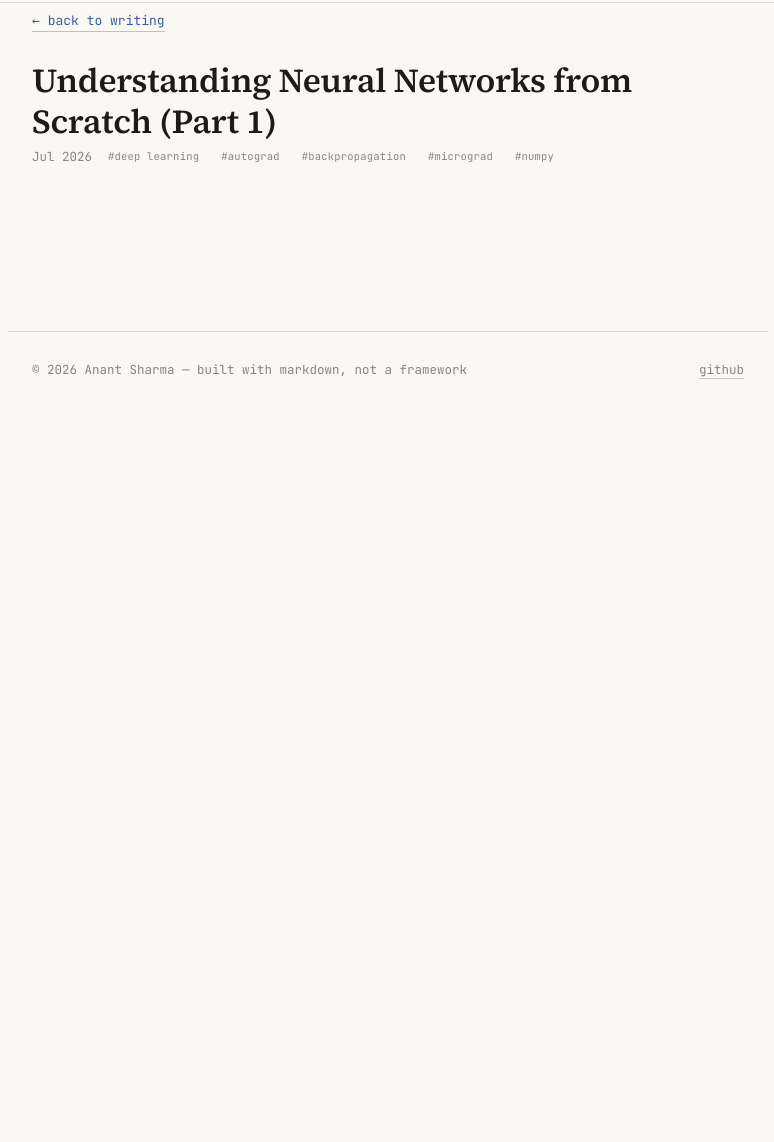
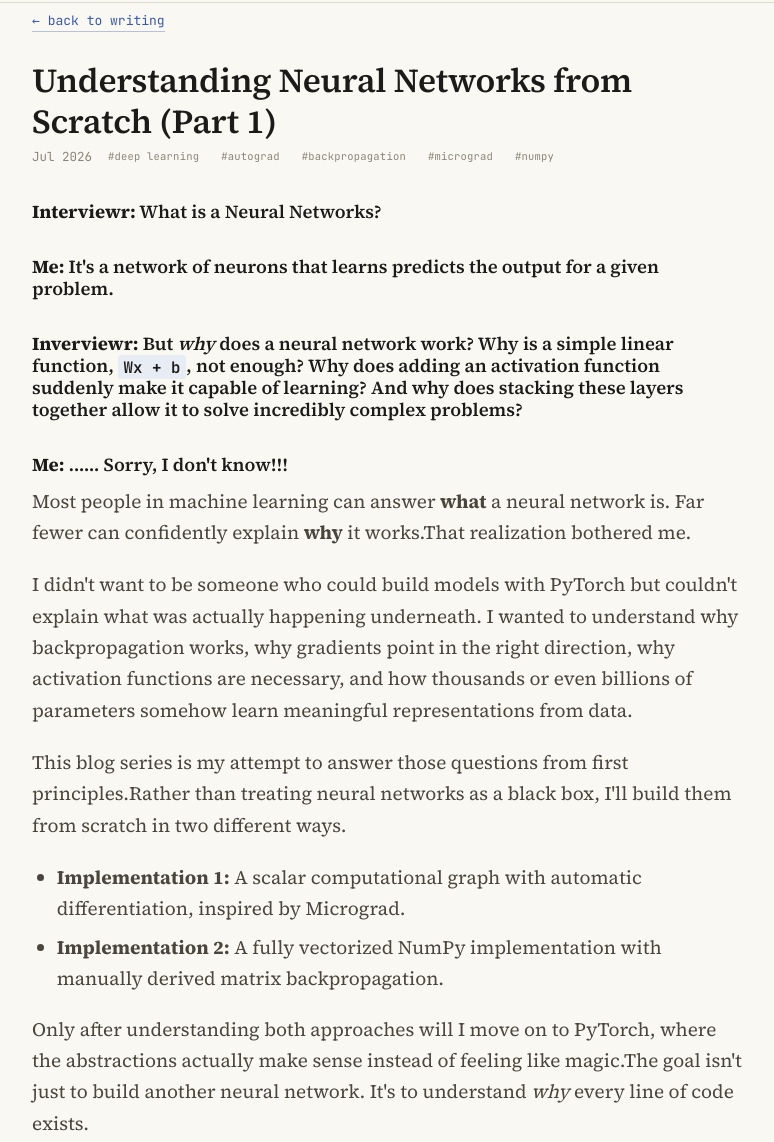
Before and after one commit to AnantSharma09/AnantSharma09.github.io, a plain HTML site: page posts/Building-NeuralNet-from-scratch.html in a window 1280 px wide. Shown: the part 83-1225 px from the top of the page, without its empty margins (252-1026 px from the left). Before the commit the page ends 800 px from the top, so only its background shows below. Drawn offline with Linux system fonts and the light colour scheme.

Commit message:
Update blog

```diff
--- a/posts/Building-NeuralNet-from-scratch.html
+++ b/posts/Building-NeuralNet-from-scratch.html
@@ -37,7 +37,18 @@
 </div>
 
 <div class="post-body">
-<h3 id="_1"></h3>
+<h3 id="interviewr-what-is-a-neural-networks"><strong>Interviewr:</strong> What is a Neural Networks?</h3>
+<h3 id="me-its-a-network-of-neurons-that-learns-predicts-the-output-for-a-given-problem"><strong>Me:</strong> It's a network of neurons that learns predicts the output for a given problem.</h3>
+<h3 id="inverviewr-but-why-does-a-neural-network-work-why-is-a-simple-linear-function-wx-b-not-enough-why-does-adding-an-activation-function-suddenly-make-it-capable-of-learning-and-why-does-stacking-these-layers-together-allow-it-to-solve-incredibly-complex-problems"><strong>Inverviewr:</strong> But <em>why</em> does a neural network work? Why is a simple linear function, <code>Wx + b</code>, not enough? Why does adding an activation function suddenly make it capable of learning? And why does stacking these layers together allow it to solve incredibly complex problems?</h3>
+<h3 id="me-sorry-i-dont-know"><strong>Me:</strong> ......                                           Sorry, I don't know!!!</h3>
+<p>Most people in machine learning can answer <strong>what</strong> a neural network is. Far fewer can confidently explain <strong>why</strong> it works.That realization bothered me.</p>
+<p>I didn't want to be someone who could build models with PyTorch but couldn't explain what was actually happening underneath. I wanted to understand why backpropagation works, why gradients point in the right direction, why activation functions are necessary, and how thousands or even billions of parameters somehow learn meaningful representations from data.</p>
+<p>This blog series is my attempt to answer those questions from first principles.Rather than treating neural networks as a black box, I'll build them from scratch in two different ways.</p>
+<ul>
+<li><strong>Implementation 1:</strong> A scalar computational graph with automatic differentiation, inspired by Micrograd.</li>
+<li><strong>Implementation 2:</strong> A fully vectorized NumPy implementation with manually derived matrix backpropagation.</li>
+</ul>
+<p>Only after understanding both approaches will I move on to PyTorch, where the abstractions actually make sense instead of feeling like magic.The goal isn't just to build another neural network. It's to understand <em>why</em> every line of code exists.</p>
 </div>
 </main>
 
```
